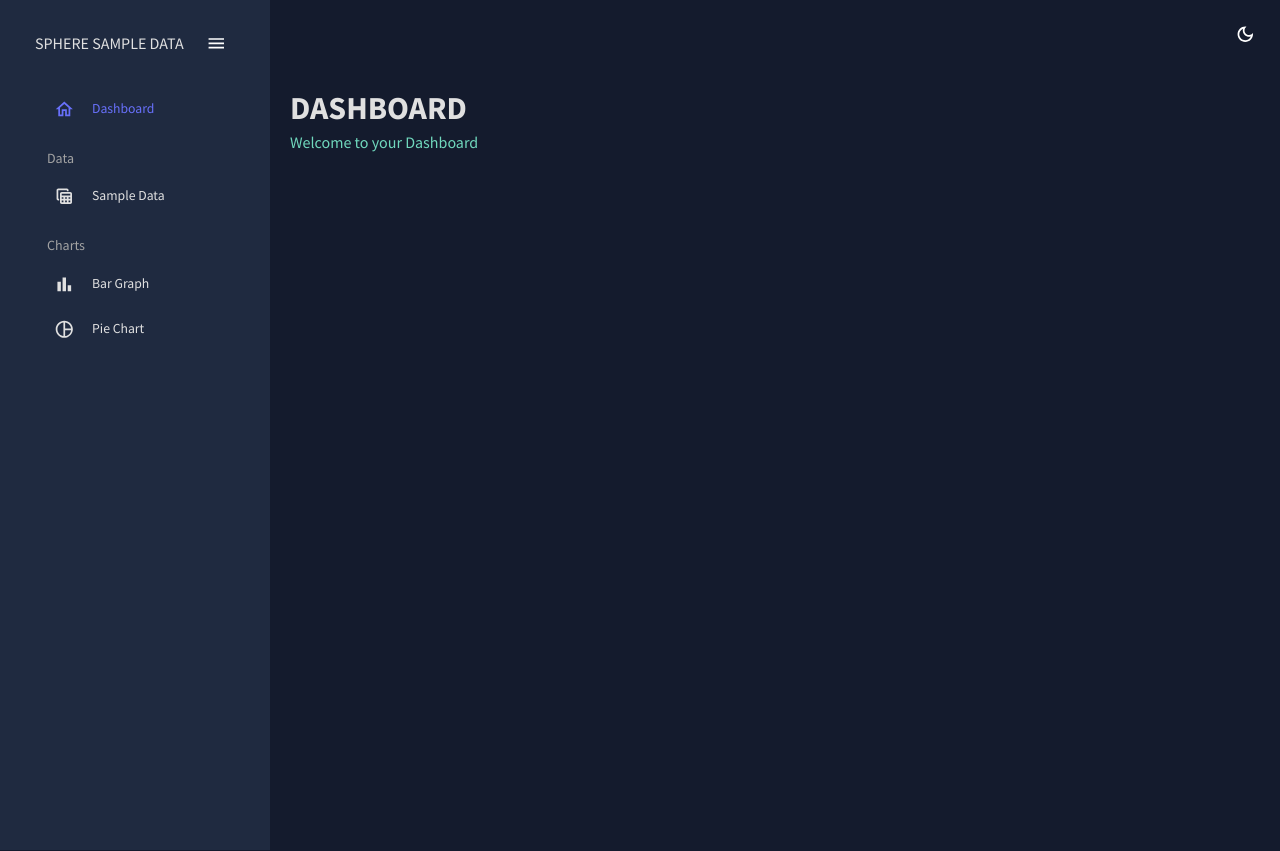
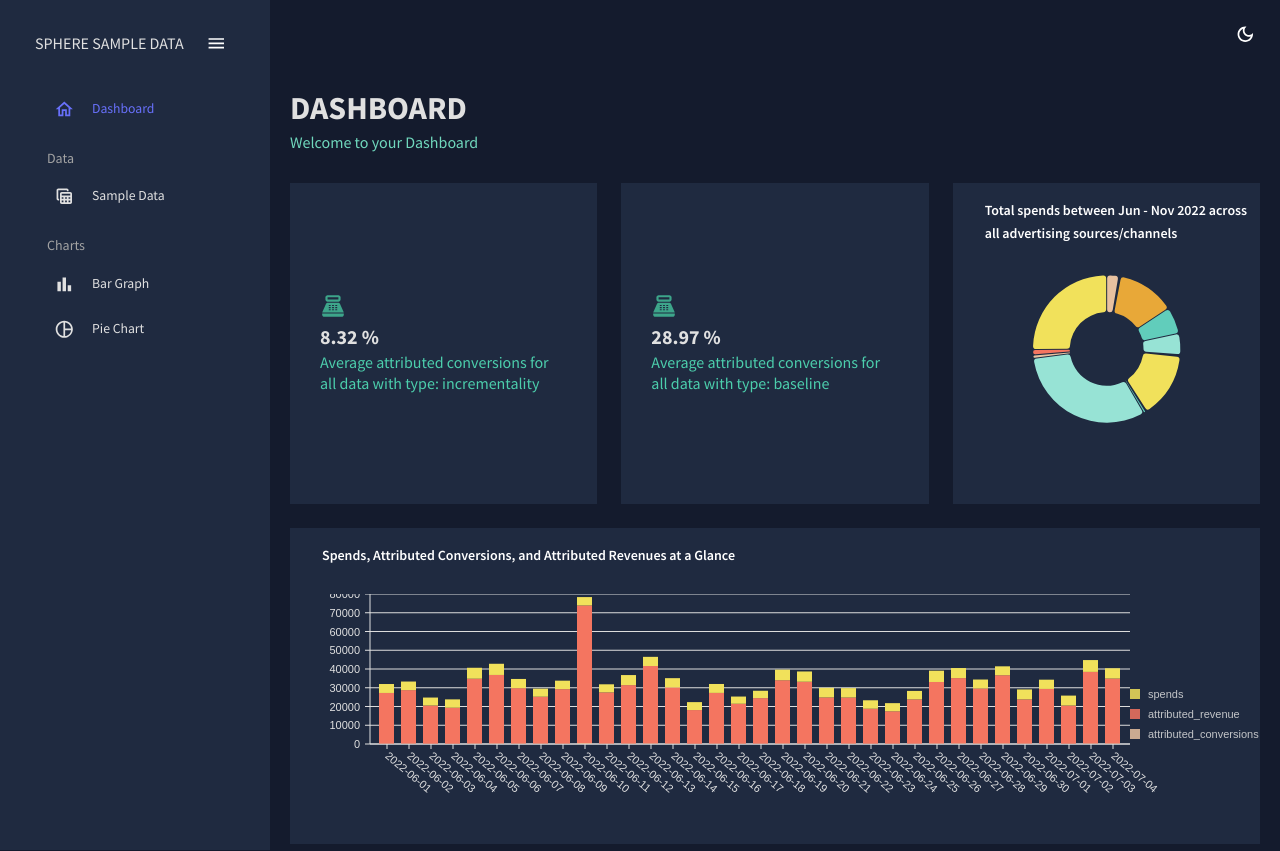
Before and after one commit to marishkazachariah/adtriba-code-challenge, a React (Create React App) app: page / in a window 1280 px wide. Built offline with nearby package versions, Linux system fonts and the light colour scheme.

Commit message:
implement components and conditionals for components featured on dashboard

```diff
--- a/src/components/BarChart.jsx
+++ b/src/components/BarChart.jsx
@@ -38,12 +38,14 @@ const yAxisOptions = ['attributed_conversions', 'attributed_revenue', 'spends']
 const BarChart = ({ isDashboard = false }) => {
   const theme = useTheme()
   const colors = tokens(theme.palette.mode)
-  const [yAxis, setYAxis] = useState(['attributed_conversions', 'attributed_revenue', 'spends'])
+  const [yAxis, setYAxis] = useState(yAxisOptions)
+  const initEndDate = isDashboard ? mockData[1000].date : mockData[mockData.length - 1].date
   const [startDate, setStartDate] = useState(mockData[0].date)
-  const [endDate, setEndDate] = useState(mockData[mockData.length - 1].date)
+  const [endDate, setEndDate] = useState(initEndDate)
 
   return (
     <>
+      {!isDashboard && (
         <Box display="flex" justifyContent="center" alignItems="center" gap={20}>
           <Box display="flex" gap={4}>
             <input
@@ -92,6 +94,7 @@ const BarChart = ({ isDashboard = false }) => {
             ))}
           </Box>
         </Box>
+      )}
 
       <ResponsiveBar
         data={transformData({ data: mockData, startDate, endDate })}
@@ -120,6 +123,12 @@ const BarChart = ({ isDashboard = false }) => {
           legends: {
             text: {
               fill: colors.grey[100],
+            },
+          },
+          tooltip: {
+            container: {
+              background: colors.grey[300],
+              color: colors.primary[400],
             },
           },
         }}
--- a/src/components/PieChart.jsx
+++ b/src/components/PieChart.jsx
@@ -1,22 +1,19 @@
 import { ResponsivePie } from '@nivo/pie'
 import { tokens } from '../theme'
-import { useTheme } from '@mui/material'
+import { Box, useTheme } from '@mui/material'
 import { mockData } from '../data/mockData'
+import { useState } from 'react'
 
 const transformData = ({ data }) => {
-  // trying without filtered data
-  // const filteredData = date ? data.filter((item) => item.date === date) : data
+  // change .source to "type" and "optimisation_target"
+  // change .spends to the other amounts
 
   const map = data.reduce((acc, val) => {
     acc[val.source] = {
       ...acc[val.source],
       ...val,
-      //   attributed_conversions:
-      //     (parseInt(acc[val.source]?.attributed_conversions) || 0) +
-      //     parseInt(val.attributed_conversions),
-      //   attributed_revenue:
-      //     (parseInt(acc[val.source]?.attributed_revenue) || 0) + parseInt(val.attributed_revenue),
       value: (parseInt(acc[val.source]?.spends) || 0) + parseInt(val.spends),
+
       id: val.source,
     }
 
@@ -27,14 +24,41 @@ const transformData = ({ data }) => {
   return result
 }
 
-console.log(transformData({ data: mockData }))
+const dropDownOptions = [
+  'attributed_conversions',
+  'attributed_revenue',
+  'spends',
+  'optimisation_target',
+  'type',
+]
 
-const PieChart = () => {
+const PieChart = ({ isDashboard = false }) => {
   const theme = useTheme()
   const colors = tokens(theme.palette.mode)
+  const [value, setValue] = useState('spends')
   return (
+    <>
+      {!isDashboard && (
+        <Box display="flex">
+          <label htmlFor="dropDownOptions">Choose a option to compare sources with:</label>
+          <select name="dropdownOptions" style={{ marginLeft: 6 }}>
+            {dropDownOptions.map((opt) => (
+              <option
+                value={opt}
+                onClick={(e) => {
+                  console.log(value)
+
+                  setValue(e.target.value)
+                }}
+              >
+                {opt}
+              </option>
+            ))}
+          </select>
+        </Box>
+      )}
       <ResponsivePie
-      data={transformData({ data: mockData })}
+        data={transformData({ data: mockData, dynamicValue: 'spends' })}
         theme={{
           axis: {
             domain: {
@@ -62,6 +86,12 @@ const PieChart = () => {
               fill: colors.grey[100],
             },
           },
+          tooltip: {
+            container: {
+              background: colors.grey[300],
+              color: colors.primary[400],
+            },
+          },
         }}
         margin={{ top: 40, right: 80, bottom: 80, left: 80 }}
         innerRadius={0.5}
@@ -72,6 +102,7 @@ const PieChart = () => {
           from: 'color',
           modifiers: [['darker', 0.2]],
         }}
+        enableArcLinkLabels={isDashboard ? false : true}
         arcLinkLabelsSkipAngle={10}
         arcLinkLabelsTextColor={colors.grey[100]}
         arcLinkLabelsThickness={2}
@@ -103,14 +134,17 @@ const PieChart = () => {
             spacing: 10,
           },
         ]}
-      legends={[
+        legends={
+          isDashboard
+            ? 0
+            : [
                 {
-          anchor: 'bottom',
-          direction: 'row',
+                  anchor: 'top right',
+                  direction: 'column',
                   justify: false,
                   translateX: 0,
                   translateY: 56,
-          itemsSpacing: 0,
+                  itemsSpacing: 5,
                   itemWidth: 100,
                   itemHeight: 18,
                   itemTextColor: '#999',
@@ -118,17 +152,11 @@ const PieChart = () => {
                   itemOpacity: 1,
                   symbolSize: 18,
                   symbolShape: 'circle',
-          effects: [
-            {
-              on: 'hover',
-              style: {
-                itemTextColor: '#000',
                 },
-            },
-          ],
-        },
-      ]}
+              ]
+        }
       />
+    </>
   )
 }
 
--- a/src/containers/dashboard/index.jsx
+++ b/src/containers/dashboard/index.jsx
@@ -1,11 +1,69 @@
-import { Box } from '@mui/material'
+import { Box, Typography, useTheme } from '@mui/material'
+import { tokens } from '../../theme'
+import BarChart from '../../components/BarChart'
 import Header from '../../components/Header'
+import PieChart from '../../components/PieChart'
+import StatBox from '../../components/StatBox'
+import PointOfSaleIcon from '@mui/icons-material/PointOfSale'
+import { averageAttributedConversions } from '../../utils'
 
 const Dashboard = () => {
+  const theme = useTheme()
+  const colors = tokens(theme.palette.mode)
+
   return (
     <Box m="20px">
       <Box display="flex" justifyContent="space-between" alignItems="center">
         <Header title="DASHBOARD" subtitle="Welcome to your Dashboard" />
+      </Box>
+      <Box display="flex" justifyContent="space-between" mb={3} gap={3}>
+        <Box
+          backgroundColor={colors.primary[400]}
+          display="flex"
+          alignItems="center"
+          justifyContent="center"
+          flex={1}
+        >
+          <StatBox
+            title={`${averageAttributedConversions('incrementality').toFixed(2)} %`}
+            subtitle="Average attributed conversions for all data with type: incrementality"
+            icon={<PointOfSaleIcon sx={{ color: colors.greenAccent[600], fontSize: '26px' }} />}
+          />
+        </Box>
+        <Box
+          backgroundColor={colors.primary[400]}
+          display="flex"
+          alignItems="center"
+          justifyContent="center"
+          flex={1}
+        >
+          <StatBox
+            title={`${averageAttributedConversions('baseline').toFixed(2)} %`}
+            subtitle="Average attributed conversions for all data with type: baseline"
+            icon={<PointOfSaleIcon sx={{ color: colors.greenAccent[600], fontSize: '26px' }} />}
+          />
+        </Box>
+        <Box
+          backgroundColor={colors.primary[400]}
+          flex={1}
+          alignItems="center"
+          justifyContent="center"
+        >
+          <Typography variant="h6" fontWeight="600" sx={{ pt: 2, pl: 4 }}>
+            Total spends between Jun - Nov 2022 across all advertising sources/channels
+          </Typography>
+          <Box height="270px" mt="-10px">
+            <PieChart isDashboard={true} />
+          </Box>
+        </Box>
+      </Box>
+      <Box backgroundColor={colors.primary[400]}>
+        <Typography variant="h6" fontWeight="600" sx={{ pt: 2, mb: 6, pl: 4 }}>
+          Spends, Attributed Conversions, and Attributed Revenues at a Glance
+        </Typography>
+        <Box height="250px" mt="-20px">
+          <BarChart isDashboard={true} />
+        </Box>
       </Box>
     </Box>
   )
```
Lines whose indentation alone changed are shown as unchanged.
